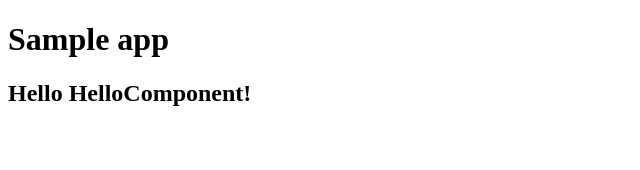
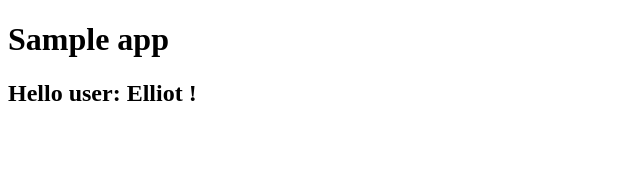
Before and after one commit to aisnote/ts-001-starter-boilerplate, a React app: page / in a window 1280 px wide. Shown: the top 170 px of the page, without its empty margins (0-640 px from the left). Built offline with nearby package versions, Linux system fonts and the light colour scheme.

Commit message:
add 003 property output

```diff
--- a/src/hello.tsx
+++ b/src/hello.tsx
@@ -1,5 +1,9 @@
 import * as React from "react"
 
-export const HelloComponent = () => {
-    return <h2>Hello HelloComponent!</h2>
-};
+interface Props {
+    userName: string;
+}
+
+export const HelloComponent = (props: Props) => (
+    <h2>Hello user: { props.userName} !</h2>
+)
--- a/src/index.tsx
+++ b/src/index.tsx
@@ -4,6 +4,6 @@
 import { HelloComponent } from './hello';
 
 ReactCom.render(
-    <HelloComponent/>,
+    <HelloComponent userName="Elliot"/>,
     document.getElementById('root')
 );
```
Also changed, not shown: 1 other file (tests, documents, lock files or other folders).
